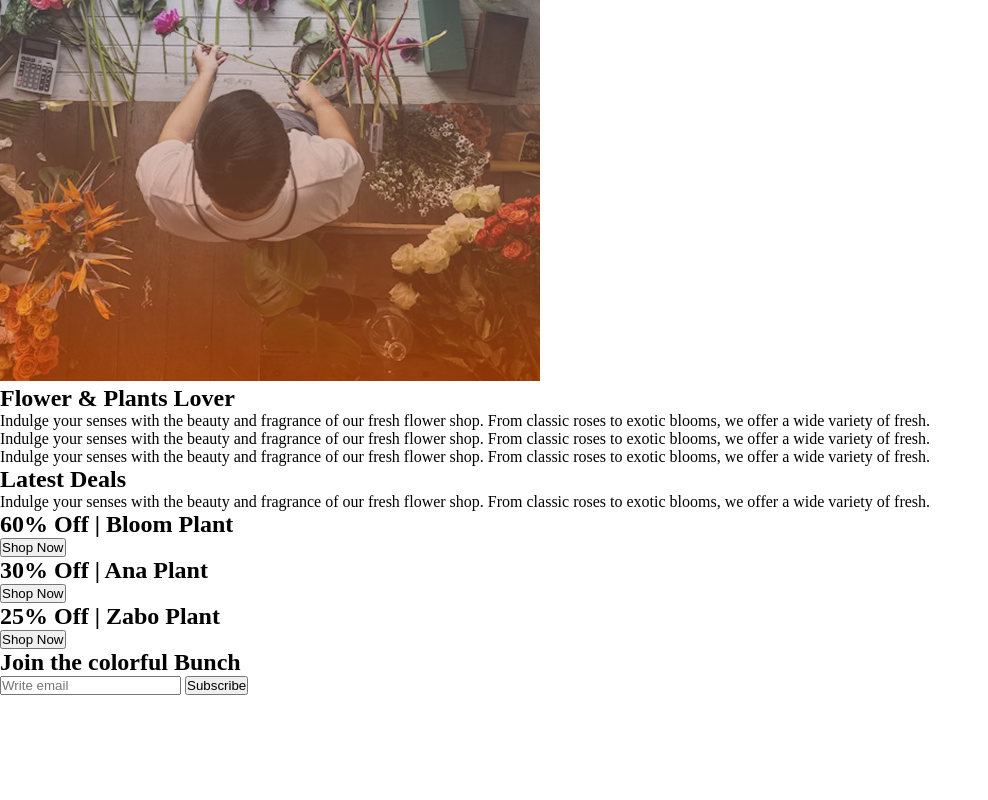
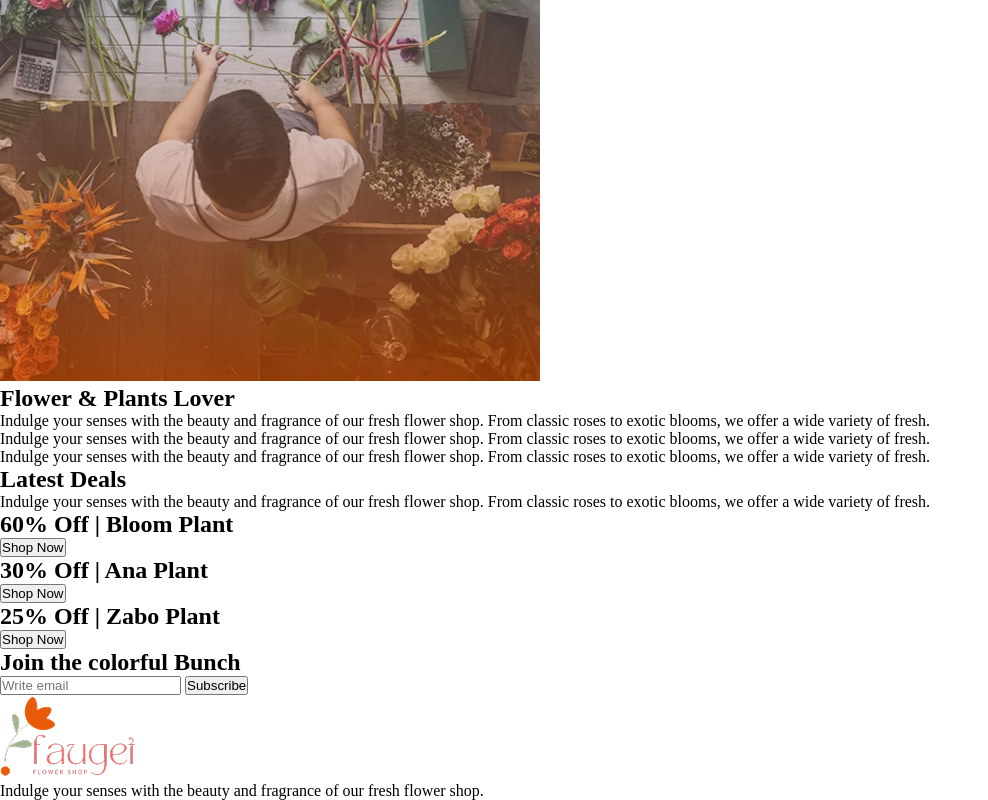
Before and after one commit to Reazul87/RESPONSIVE_FLOWERS_WEBSITE, a plain HTML site: page index.html in a window 1280 px wide. Shown: the part 3860-4660 px from the top of the page, without its empty margins (0-988 px from the left). Before the commit the page ends 4555 px from the top, so only its background shows below. Drawn offline with nearby package versions, Linux system fonts and the light colour scheme.

Commit message:
footer-section

```diff
--- a/index.html
+++ b/index.html
@@ -34,7 +34,8 @@
                     <h1 class="hero-title">ALWAYS <b>FRESH<br>FLOWERS</b>
                     </h1>
                     <p class="hero-description">
-                    Indulge your senses with the beauty and fragrance of our fresh flower shop. From classic roses to exotic blooms, we offer a wide variety of fresh flowers that are perfect for any occasion.
+                        Indulge your senses with the beauty and fragrance of our fresh flower shop. From classic roses
+                        to exotic blooms, we offer a wide variety of fresh flowers that are perfect for any occasion.
                     </p>
                 </div>
             </div>
@@ -43,7 +44,8 @@
             <div class="plants-container">
                 <div class="about-plants">
                     <h1 class="plants-title"><b>Our </b>Plants</h1>
-                    <p class="plants-description">Indulge your senses with the beauty and fragrance of our fresh flower shop. From classic roses to exotic blooms, we offer a wide variety of fresh.</p>
+                    <p class="plants-description">Indulge your senses with the beauty and fragrance of our fresh flower
+                        shop. From classic roses to exotic blooms, we offer a wide variety of fresh.</p>
                 </div>
                 <div class="flowers-cards">
                     <div class="flower-card">
@@ -138,16 +140,20 @@
                 <h1 class="store-title">Flower & Plants Lover</h1>
                 <div class="store-description">
                     <ul>
-                        <li>Indulge your senses with the beauty and fragrance of our fresh flower shop. From classic roses to exotic blooms, we offer a wide variety of fresh.</li>
-                        <li>Indulge your senses with the beauty and fragrance of our fresh flower shop. From classic roses to exotic blooms, we offer a wide variety of fresh.</li>
-                        <li>Indulge your senses with the beauty and fragrance of our fresh flower shop. From classic roses to exotic blooms, we offer a wide variety of fresh.</li>
+                        <li>Indulge your senses with the beauty and fragrance of our fresh flower shop. From classic
+                            roses to exotic blooms, we offer a wide variety of fresh.</li>
+                        <li>Indulge your senses with the beauty and fragrance of our fresh flower shop. From classic
+                            roses to exotic blooms, we offer a wide variety of fresh.</li>
+                        <li>Indulge your senses with the beauty and fragrance of our fresh flower shop. From classic
+                            roses to exotic blooms, we offer a wide variety of fresh.</li>
                     </ul>
                 </div>
             </div>
         </section>
         <section class="Latest-Deals">
-            <h1 class="deals-title">Latest  Deals</h1>
-            <p class="deals-description">Indulge your senses with the beauty and fragrance of our fresh flower shop. From classic roses to exotic blooms, we offer a wide variety of fresh.</p>
+            <h1 class="deals-title">Latest Deals</h1>
+            <p class="deals-description">Indulge your senses with the beauty and fragrance of our fresh flower shop.
+                From classic roses to exotic blooms, we offer a wide variety of fresh.</p>
         </section>
         <section class="Latest-Deals-images">
             <div class="deals-img-left-1">
@@ -155,7 +161,7 @@
                 <button type="button">Shop Now</button>
             </div>
             <div class="deals-img-left-2">
-                <h1 id="left-2-title">30% Off | Ana  Plant</h1>
+                <h1 id="left-2-title">30% Off | Ana Plant</h1>
                 <button type="button">Shop Now</button>
             </div>
             <div class="deals-img-right">
@@ -171,7 +177,19 @@
             </div>
         </section>
     </main>
-
+    <footer>
+        <section class="footer-section">
+            <div class="left-logo">
+                <div id="left-logo">
+                    <img src="./assets/logo.png" alt="">
+                </div>
+                <div id="left-description">Indulge your senses with the beauty and fragrance of our fresh flower shop.
+                </div>
+            </div>
+            <div class="middle-menubar"></div>
+            <div class="right-social-links"></div>
+        </section>
+    </footer>
 </body>
 
 </html>
```
Lines whose indentation alone changed are shown as unchanged.
